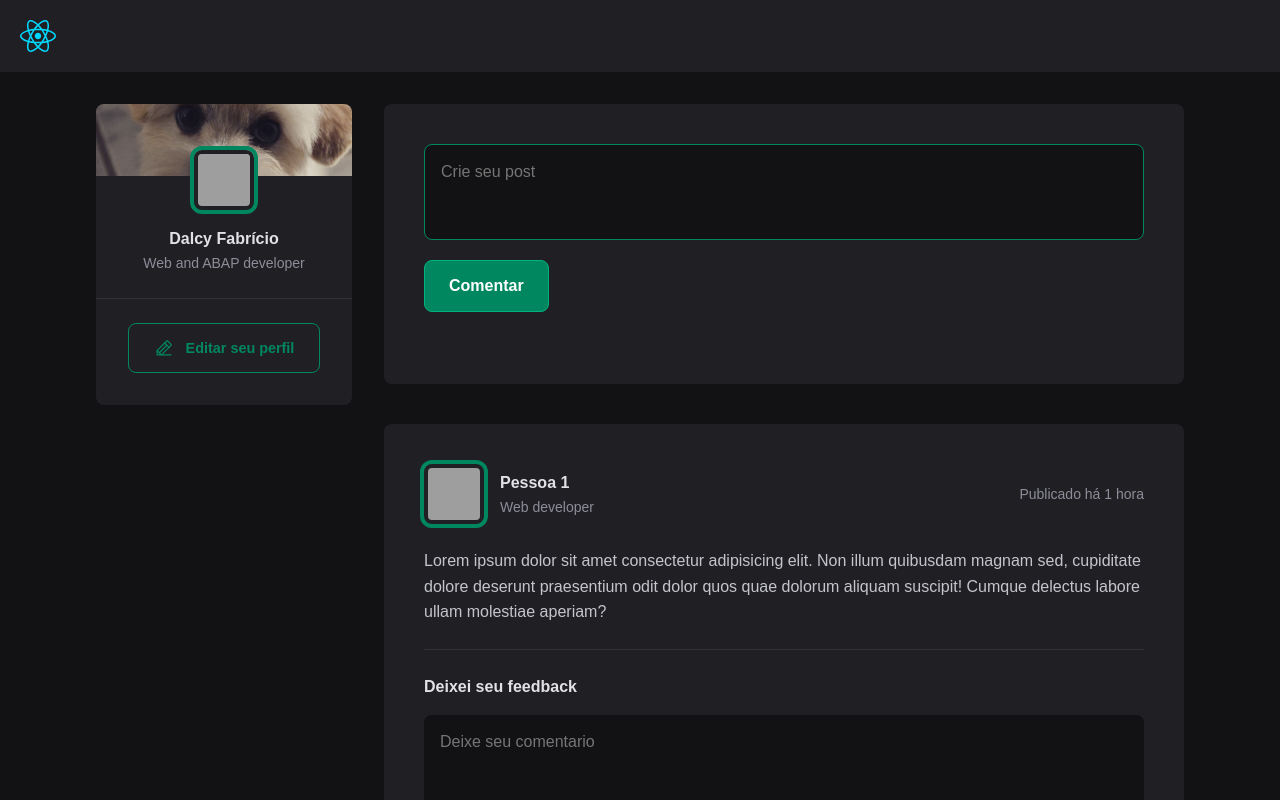
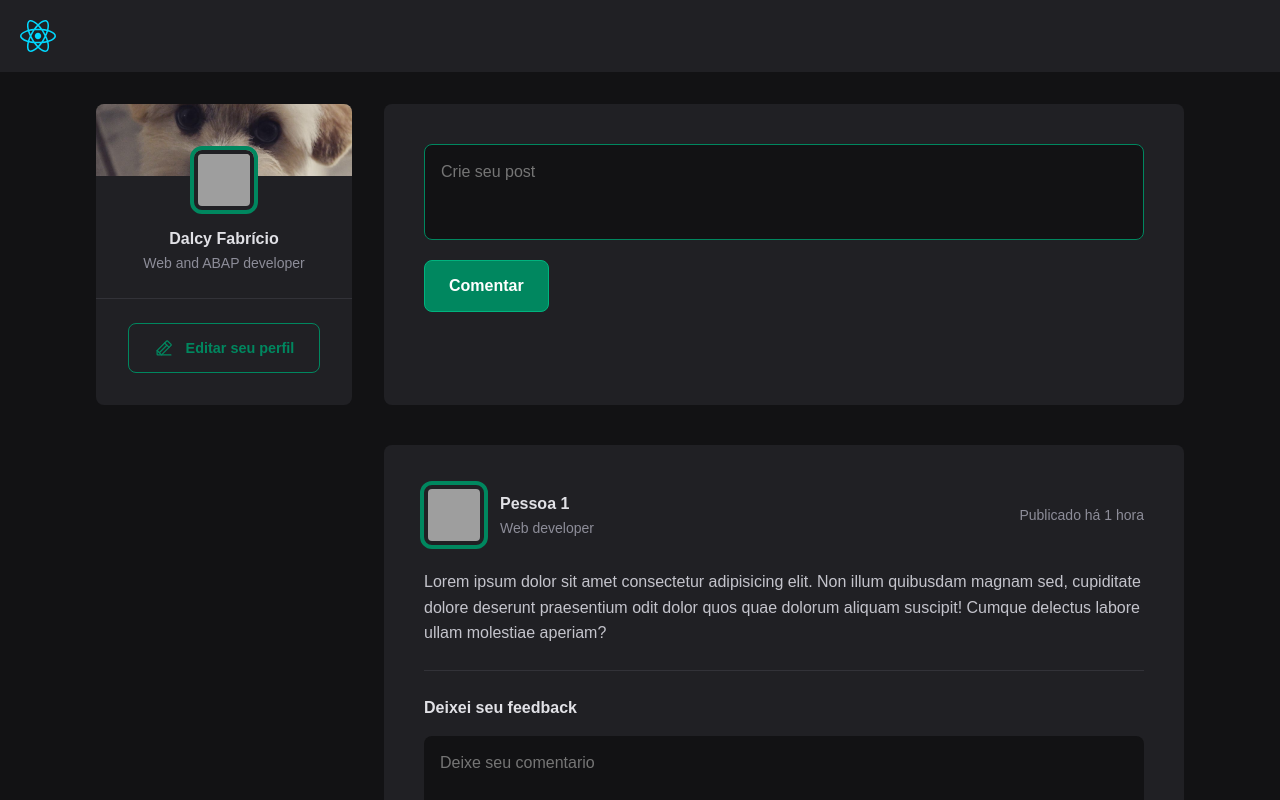
Before and after one commit to Fab2295/Feed-Layout, a React (Vite) app: page / in a window 1280 px wide. Shown: the top 800 px of the page. Built offline with nearby package versions, Linux system fonts and the light colour scheme; grey boxes are pictures that could not be loaded.

Commit message:
mesma altura do sidebar

```diff
--- a/src/App.module.css
+++ b/src/App.module.css
@@ -13,6 +13,7 @@
     border-radius: 8px;
     padding: 2.5rem;
     margin-bottom: 2.5rem;
+    height: 18.8125rem;
 }
 
 .postForm {
```
